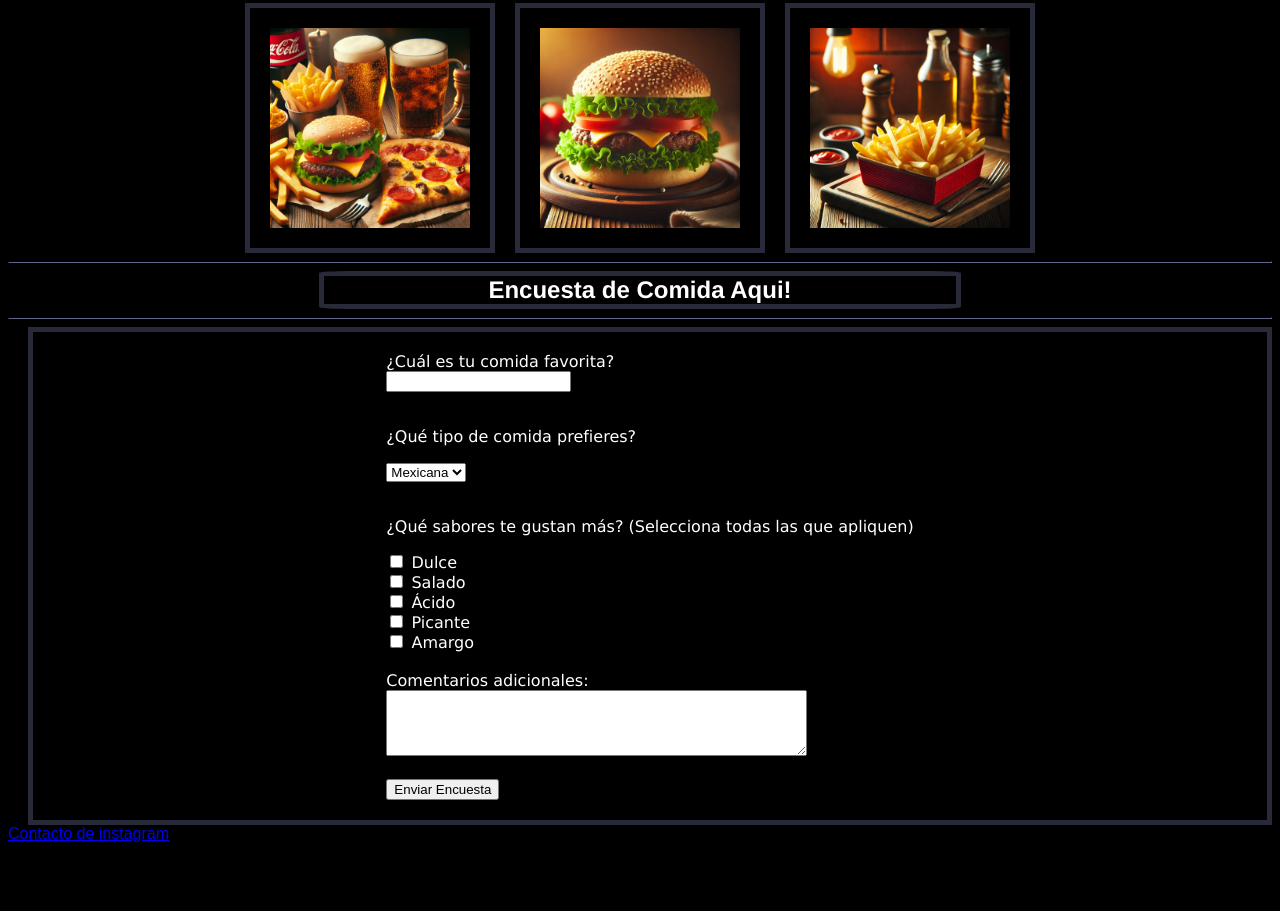
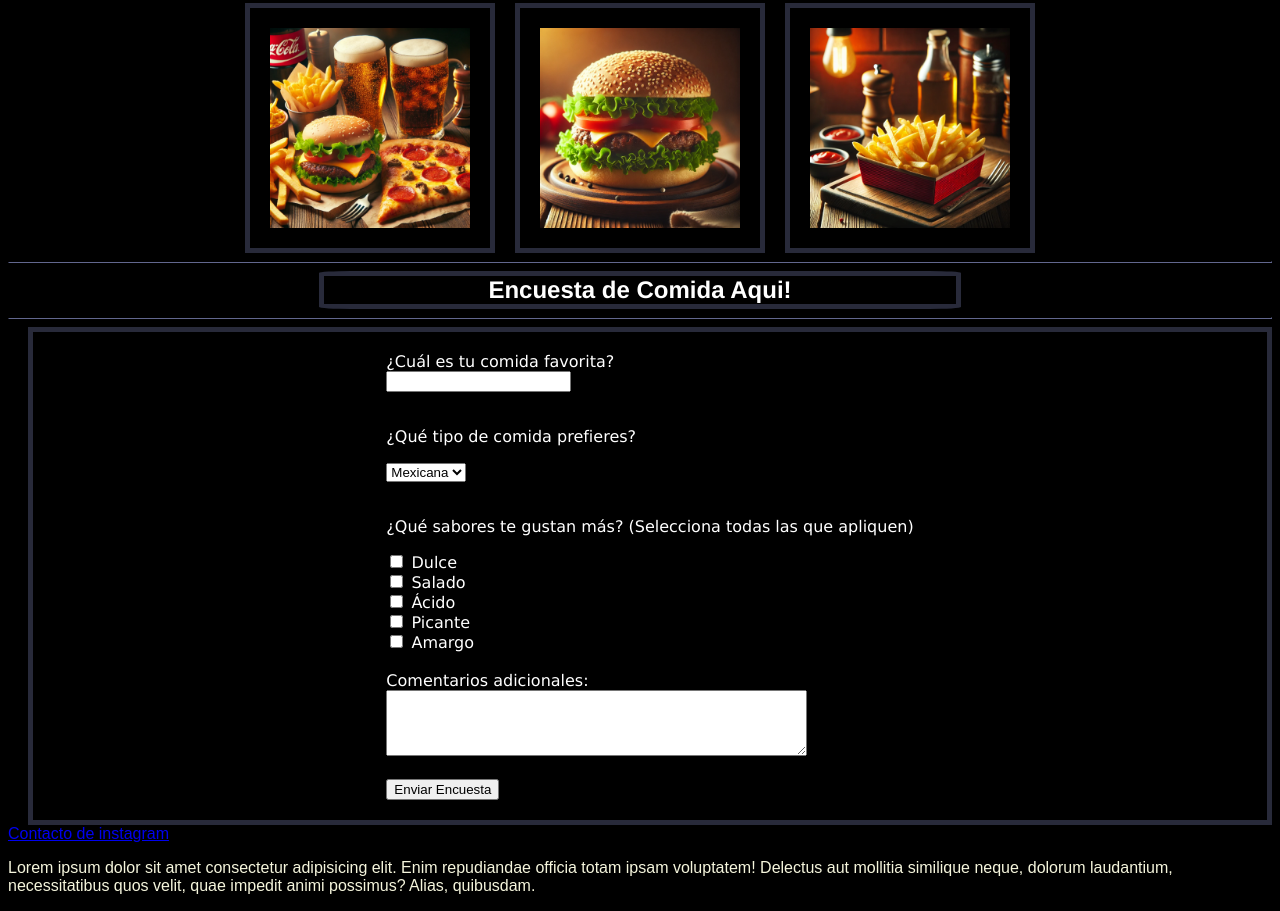
Before and after one commit to EzeSanMartin/paginabuffet, a plain HTML site: page index.html in a window 1280 px wide. Shown: the part 433-1344 px from the top of the page. Before the commit the page ends 1284 px from the top, so only its background shows below. Drawn offline with Linux system fonts and the light colour scheme.

Commit message:
Add files via upload

```diff
--- a/index.html
+++ b/index.html
@@ -69,6 +69,8 @@
     <div>
         <footer>
             <a href="https://www.instagram.com/buffetlomanegra/">Contacto de instagram</a>
+            <p>Lorem ipsum dolor sit amet consectetur adipisicing elit. Enim repudiandae officia totam ipsam voluptatem! Delectus aut mollitia
+                 similique neque, dolorum laudantium, necessitatibus quos velit, quae impedit animi possimus? Alias, quibusdam.</p>
         </footer>
     </div>
 
```
